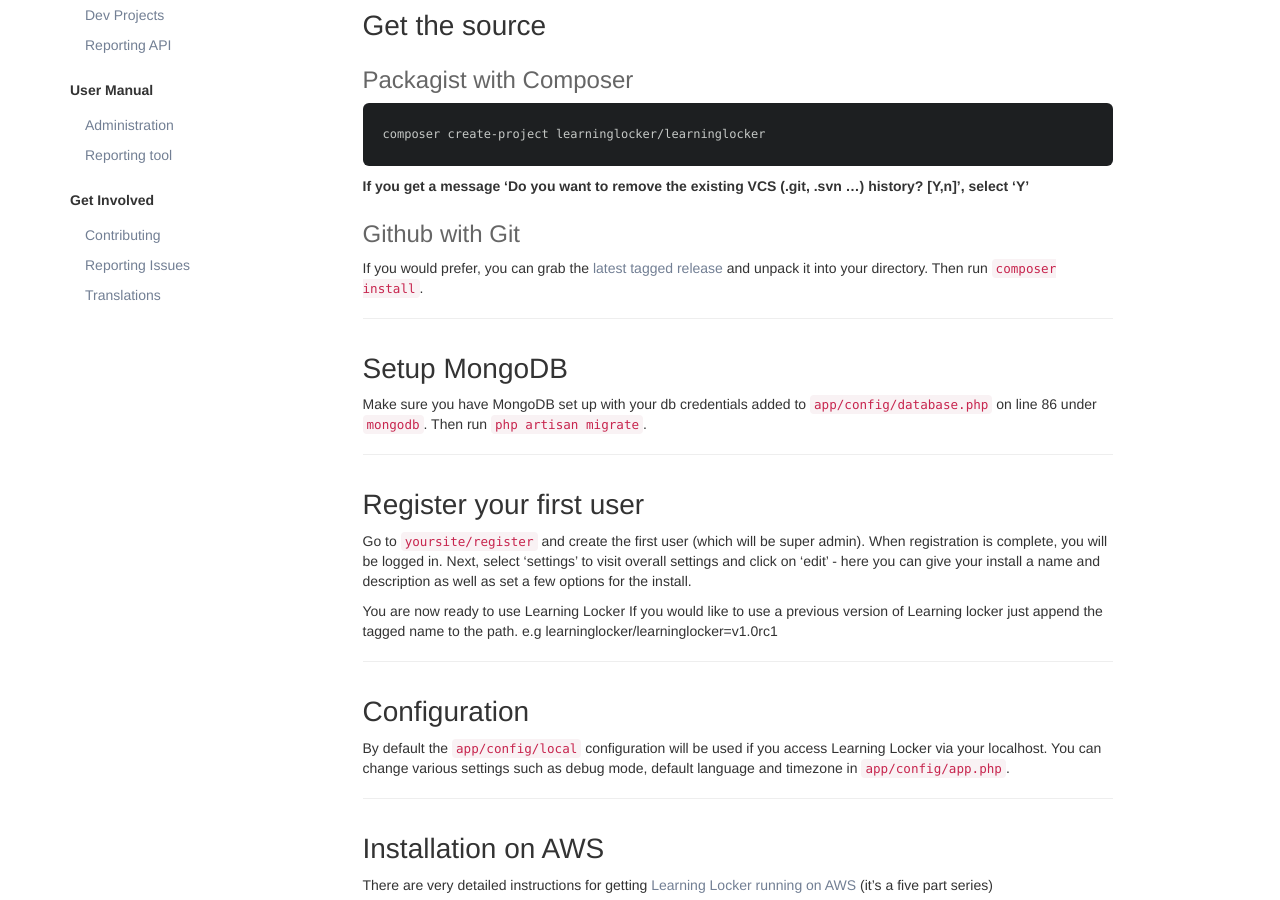
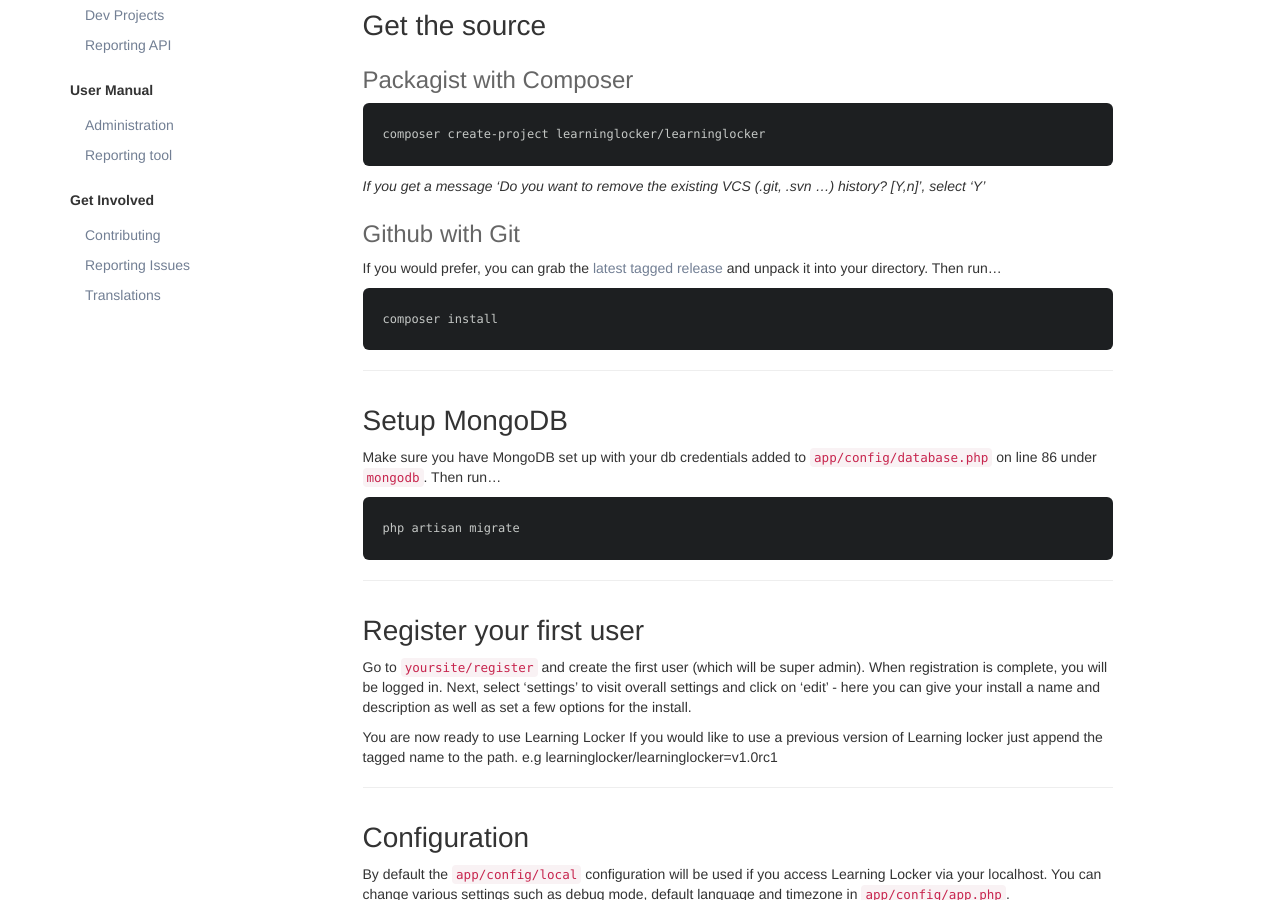
Before and after one commit to LearningLocker/docs, a Jekyll site: the page built from installation.md, in a window 1280 px wide and 900 px high, scrolled down 622 px. Built offline with Jekyll 4.4.1, drawn with Linux system fonts in a browser that asks for light colours; nearby versions of some CDN libraries.

Commit message:
Corrects formatting.

```diff
--- a/installation.md
+++ b/installation.md
@@ -24,14 +24,18 @@
 
     composer create-project learninglocker/learninglocker
 
-**If you get a message 'Do you want to remove the existing VCS (.git, .svn ...) history? [Y,n]', select 'Y'**
+*If you get a message 'Do you want to remove the existing VCS (.git, .svn ...) history? [Y,n]', select 'Y'*
 
 
 ### Github with Git
-If you would prefer, you can grab the [latest tagged release](https://github.com/LearningLocker/learninglocker/releases) and unpack it into your directory. Then run `composer install`.
+If you would prefer, you can grab the [latest tagged release](https://github.com/LearningLocker/learninglocker/releases) and unpack it into your directory. Then run...
+
+    composer install
 
 ## Setup MongoDB
-Make sure you have MongoDB set up with your db credentials added to `app/config/database.php` on line 86 under `mongodb`. Then run `php artisan migrate`.
+Make sure you have MongoDB set up with your db credentials added to `app/config/database.php` on line 86 under `mongodb`. Then run...
+
+    php artisan migrate
 
 ## Register your first user
 Go to `yoursite/register` and create the first user (which will be super admin). When registration is complete, you will be logged in. Next, select 'settings' to visit overall settings and click on 'edit' - here you can give your install a name and description as well as set a few options for the install.
```
